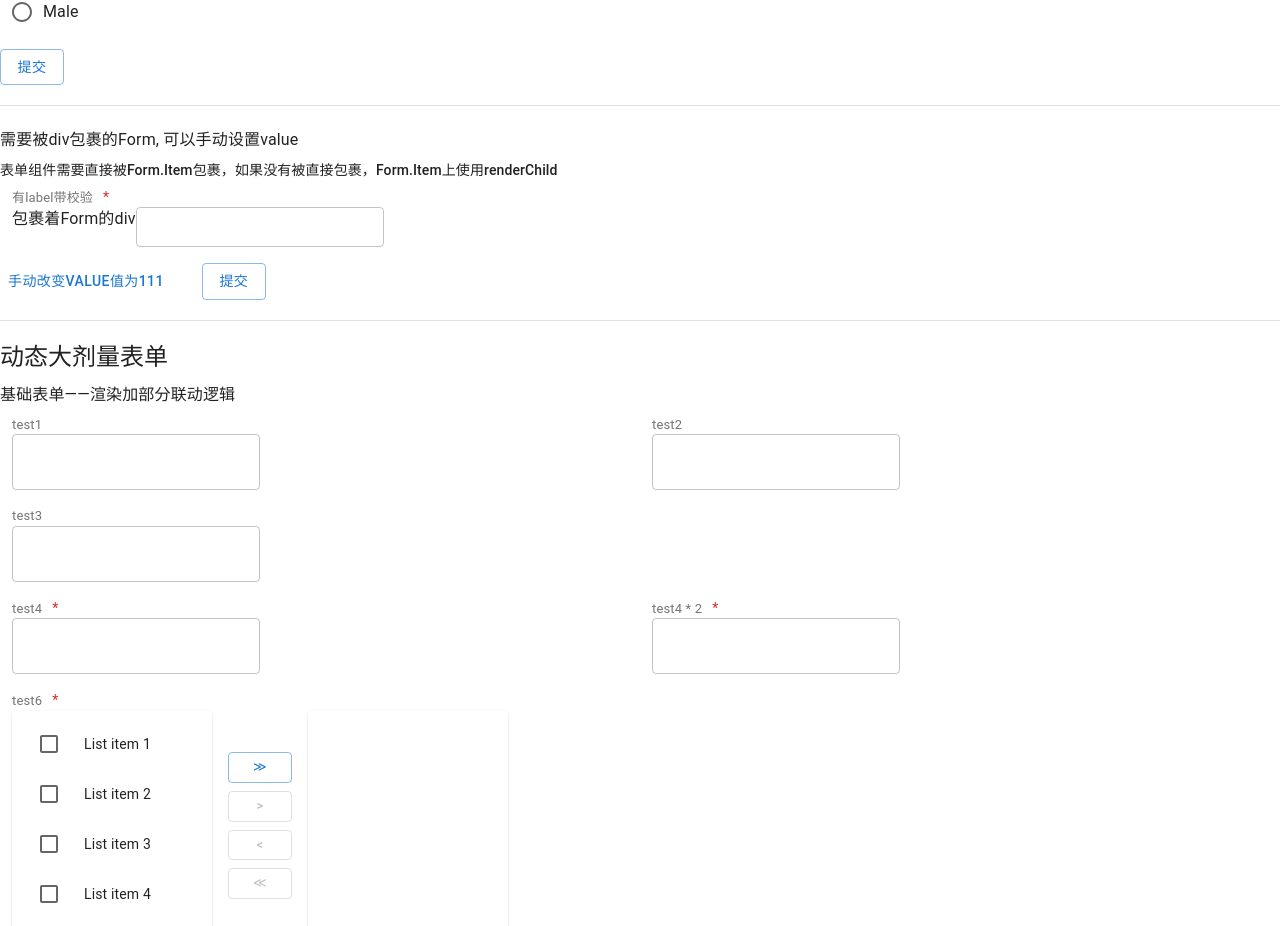
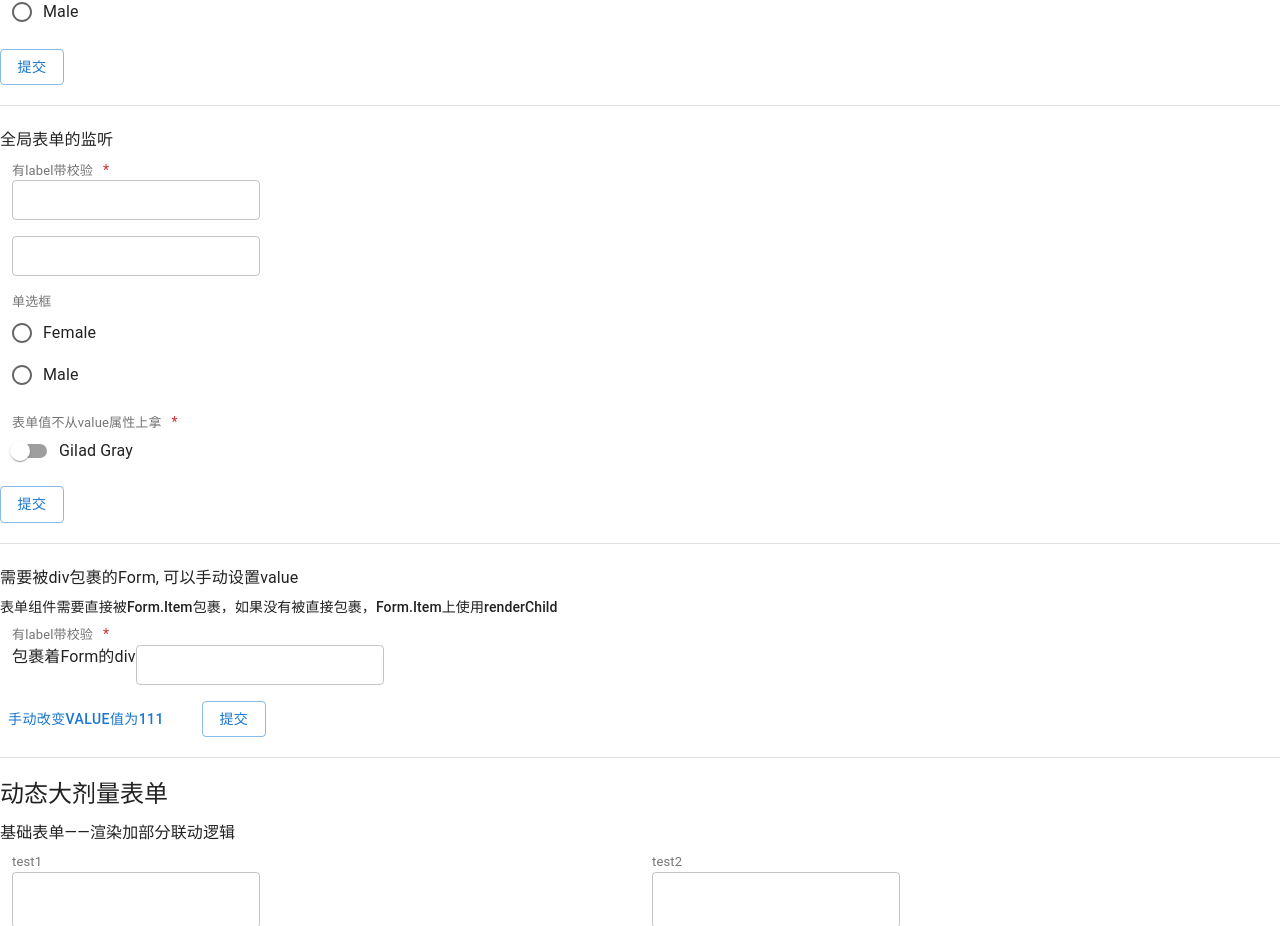
Before and after one commit to AuglyXu/custom-hook-form, a React (Create React App) app: page / in a window 1280 px wide. Shown: the part 1240-2166 px from the top of the page. Built offline with nearby package versions, Linux system fonts and the light colour scheme.

Commit message:
feat: 完善表单demo

```diff
--- a/src/App.tsx
+++ b/src/App.tsx
@@ -8,6 +8,7 @@ import CustomFormComponent from './Demo/CustomFormComponent';
 import CustomLayout from './Demo/CustomLayout'
 import CustomWrapperComponent from './Demo/CustomWrapperComponent'
 import DynamicFormBasicDemo from './Demo/DynamicFormBasicDemo';
+import GlobalWatchFormDemo from './Demo/GlobalWatchFormDemo';
 
 interface AppProps extends WithStyles<typeof styles> { }
 
@@ -26,6 +27,8 @@ const App: React.FC<AppProps> = (props: AppProps) => {
       <Divider variant='middle' classes={{ root: classes.dividerMargin }} />
       <CustomLayout />
       <Divider variant='middle' classes={{ root: classes.dividerMargin }} />
+      <GlobalWatchFormDemo />
+      <Divider variant='middle' classes={{ root: classes.dividerMargin }} />
       <CustomWrapperComponent />
       <Divider variant='middle' classes={{ root: classes.dividerMargin }} />
       <Typography variant="h5" gutterBottom>
--- /dev/null
+++ b/src/Demo/GlobalWatchFormDemo.tsx
@@ -0,0 +1,56 @@
+import { useRef } from 'react';
+import Form from './../component/Form';
+import { FormOutFunction } from './../component/Form/types'
+import { TextField, Button, Typography, RadioGroup, FormControlLabel, Radio, Switch } from '@mui/material';
+
+function GlobalWatchFormDemo() {
+    const formRef = useRef<FormOutFunction>()
+    const handleSubmit = async () => {
+        const res = await formRef.current?.trigger()
+        console.log('校验通过', res)
+    }
+    return (
+        <>
+            <Typography variant="subtitle1" gutterBottom>
+                全局表单的监听
+            </Typography>
+            <Form ref={formRef} onChange={(name, ...rest) => {
+                if (name === 'test4') {
+                    const value = rest[0].target.checked
+                    console.log(name, "改变了", value)
+
+                }
+                else{
+                    console.log(name, "改变了", rest[0].target.value)
+                }
+            }}>
+                <Form.Item name="test1" required label='有label带校验'>
+                    <TextField size='small' />
+                </Form.Item>
+                <Form.Item name="test2" required label='test2' hideLabel>
+                    <TextField size='small' />
+                </Form.Item>
+                <Form.Item label="单选框" required={false} name="test3">
+                    <RadioGroup
+                        aria-labelledby="demo-controlled-radio-buttons-group"
+                        name="controlled-radio-buttons-group"
+                    >
+                        <FormControlLabel value="female" control={<Radio />} label="Female" />
+                        <FormControlLabel value="male" control={<Radio />} label="Male" />
+                    </RadioGroup>
+                </Form.Item>
+                <Form.Item label="表单值不从value属性上拿" required={true} name="test4" valuePropName='checked'>
+                    <FormControlLabel
+                        control={
+                            <Switch name="gilad" />
+                        }
+                        label="Gilad Gray"
+                    />
+                </Form.Item>
+            </Form>
+            <Button variant="outlined" onClick={handleSubmit}>提交</Button>
+        </>
+    );
+}
+
+export default GlobalWatchFormDemo;
```
